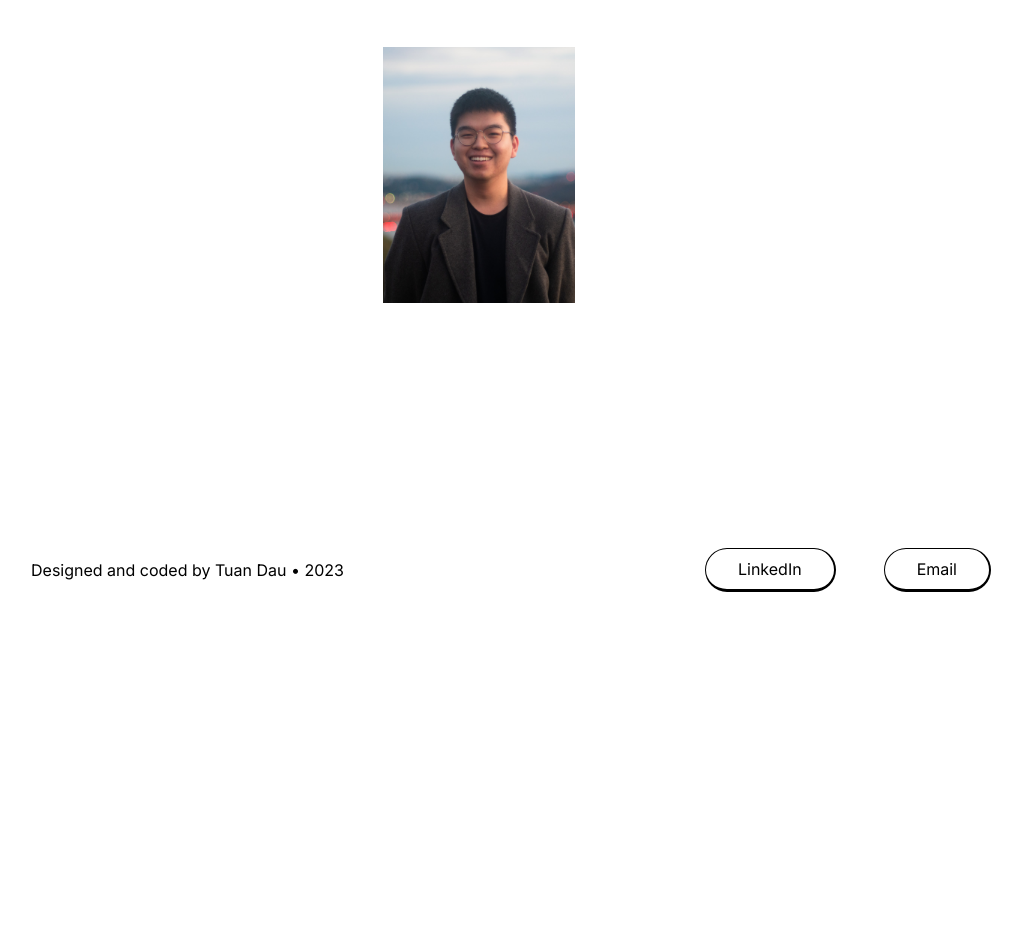
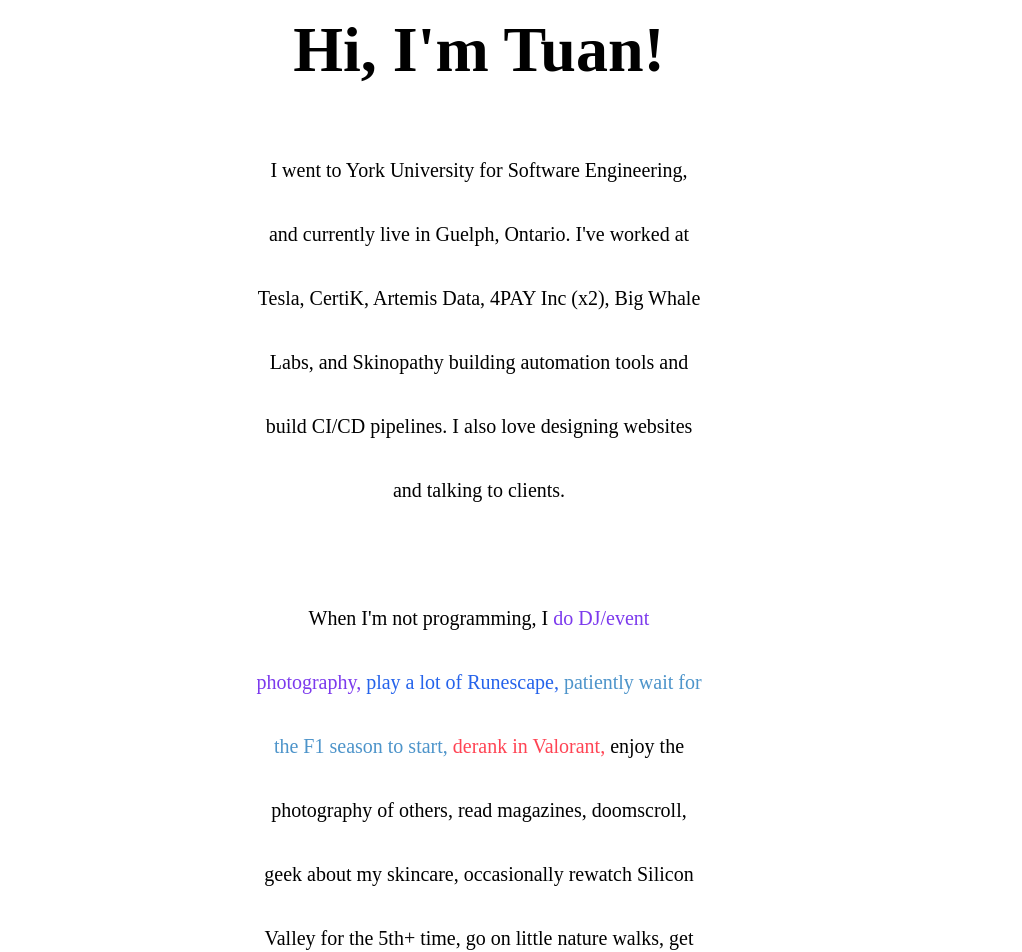
Before and after one commit to tuansydau/portfolio-website, a Next.js app: page /about in a window 1280 px wide. Shown: the part 200-1152 px from the top of the page, without its empty margins (129-1151 px from the left). Before the commit the page ends 800 px from the top, so only its background shows below. Built offline with nearby package versions, Linux system fonts and the light colour scheme; a web font is replaced by a local one.

Commit message:
restyle: about page

```diff
--- a/app/about/page.tsx
+++ b/app/about/page.tsx
@@ -1,29 +1,128 @@
 import Navbar from '@/components/Navbar';
 import Footer from '@/components/Footer';
 import Image from 'next/image';
+import Link from 'next/link';
 
 export default function Home() {
   return (
     <div className="flex min-h-screen flex-col items-center justify-between">
       <Navbar highlightedButton={'about'} />
 
-      <div className="flex space-x-16 w-full justify-center -mt-32 mb-16">
-        <div className="flex flex-col text-[#000] items-center space-y-16">
+      <div className="flex space-x-16 w-full justify-center mt-32 mb-32">
+        <div className="flex flex-col text-[#000] items-center justify-center mx-96">
           <p
-            className="text-center w-fit"
+            className="text-center w-fit mb-16"
             style={{
               fontFamily: 'Zodiak, serif',
-              fontSize: '3rem',
-              lineHeight: '3rem'
+              fontSize: '4rem',
+              lineHeight: '3rem',
+              fontWeight: 700
             }}
           >
             Hi, I&apos;m Tuan!
           </p>
-          <div className="relative w-48 h-64">
-            <Image src="/me.jpg" alt="" fill objectFit="cover" />
-          </div>
+          <p
+            className="text-center w-fit mb-16"
+            style={{
+              fontFamily: 'Zodiak, serif',
+              fontSize: '1.25rem',
+              lineHeight: '4rem',
+              fontWeight: 375
+            }}
+          >
+            I went to York University for Software Engineering, and currently
+            live in Guelph, Ontario. I&apos;ve worked at Tesla, CertiK, Artemis
+            Data, 4PAY Inc (x2), Big Whale Labs, and Skinopathy building
+            automation tools and build CI/CD pipelines. I also love designing
+            websites and talking to clients.
+          </p>
+          <p
+            className="text-center w-fit mb-16"
+            style={{
+              fontFamily: 'Zodiak, serif',
+              fontSize: '1.25rem',
+              lineHeight: '4rem',
+              fontWeight: 375
+            }}
+          >
+            When I&apos;m not programming, I{' '}
+            <Link
+              className="text-violet-600 hover:text-violet-400"
+              href="https://www.tuandau.ca"
+              target="_blank"
+            >
+              do DJ/event photography,
+            </Link>{' '}
+            <Link
+              className="text-blue-600 hover:text-blue-400"
+              href="https://how-dry-is-moo.vercel.app/"
+              target="_blank"
+            >
+              play a lot of Runescape,
+            </Link>{' '}
+            <Link
+              className="text-[#4d94ca] hover:text-[#8fc4ea]"
+              href="https://scuderia.alphatauri.com/en/"
+              target="_blank"
+            >
+              patiently wait for the F1 season to start,
+            </Link>{' '}
+            <Link
+              className="text-[#FF4454] hover:text-[#f4979f]"
+              href="https://tracker.gg/valorant/profile/riot/Verified%20Email%23NA1/overview"
+              target="_blank"
+            >
+              derank in Valorant,
+            </Link>{' '}
+            enjoy the photography of others, read magazines, doomscroll, geek
+            about my skincare, occasionally rewatch Silicon Valley for the 5th+
+            time, go on little nature walks, get injured on the nature walk
+            without knowing where the damage came from, pump iron,
+            chit-chat/cook with friends, and take spontaneous trips.
+          </p>
+          {/* <p
+            className="text-center w-fit mb-16"
+            style={{
+              fontFamily: 'Zodiak, serif',
+              fontSize: '2.5rem',
+              lineHeight: '2rem',
+              fontWeight: 375
+            }}
+          >
+            Quotes that I think about often
+          </p>
+          <div className="flex flex-col items-center">
+            <p
+              className="text-center w-64 mb-4"
+              style={{
+                fontFamily: 'Zodiak, serif',
+                fontSize: '1.25rem',
+                lineHeight: '2rem',
+                fontWeight: 375
+              }}
+            >
+              &quot;If you&apos;ve got health insurance I want you to prove it
+              right now&quot;
+            </p>
+            <p
+              className="text-center w-full"
+              style={{
+                fontFamily: 'Zodiak, serif',
+                fontSize: '1.25rem',
+                lineHeight: '2rem',
+                fontWeight: 500
+              }}
+            >
+              <Link
+                href="https://youtu.be/nonZwh7nKUQ?si=ZaStIwTSEX5Ua7BZ&t=2125"
+                className="text-gray-600 hover:text-black"
+              >
+                - Dillon Francis
+              </Link>
+            </p>
+          </div> */}
         </div>
-        <div className="mt-32"></div>
+        <div className="mt-32" />
       </div>
 
       <Footer />
--- a/app/page.tsx
+++ b/app/page.tsx
@@ -55,7 +55,7 @@ export default function Home() {
           title="OpenGL Shaders"
           description="A collection of OpenGL fragment shaders that I made while
                   learning graphics processing."
-          imagePath="/starfield-static.png"
+          imagePath="/Animation.gif"
           linkTo="/shaders"
         />
         <ProjectCard
@@ -63,7 +63,7 @@ export default function Home() {
           title="Big Whale Labs Website"
           description="A website redesign that I helped program while interning at Big Whale Labs."
           imagePath="/bwl_homepage.png"
-          linkTo="/tesla-tools"
+          linkTo="/bwl-homepage"
         />
       </div>
       <div className="flex w-full">
@@ -72,7 +72,7 @@ export default function Home() {
           title="3D Globe Visualizing Global Transactions"
           description="A remake of a previous hackathon submission completed with Float's team at Decode 2021. Inspired by the GitHub globe."
           imagePath="/three-globe.png"
-          linkTo="/shaders"
+          linkTo="/the-globe"
         />
       </div>
       <Footer />
--- a/components/App/IntroSection.tsx
+++ b/components/App/IntroSection.tsx
@@ -12,7 +12,7 @@ export default function IntroSection({
   return (
     <div className="flex flex-col w-full items-center h-[800px] justify-between mt-16">
       <div className="flex flex-col lg:flex-row items-center bg-white justify-center md:space-x-4 mt-8 md:mt-8 px-4">
-        <div className="flex flex-col max-w-[1000px] justify-center items-center -ml-16">
+        <div className="flex flex-col max-w-[1200px] justify-center items-center -ml-16">
           <div className="flex">
             <div className="bg-black w-4 h-[360px] mt-8 -mr-8" />
             <div
```
Also changed, not shown: components/App/ProjectCard.tsx (+2 -3 lines), public/three-globe.png (renamed from public/three globe.png).
